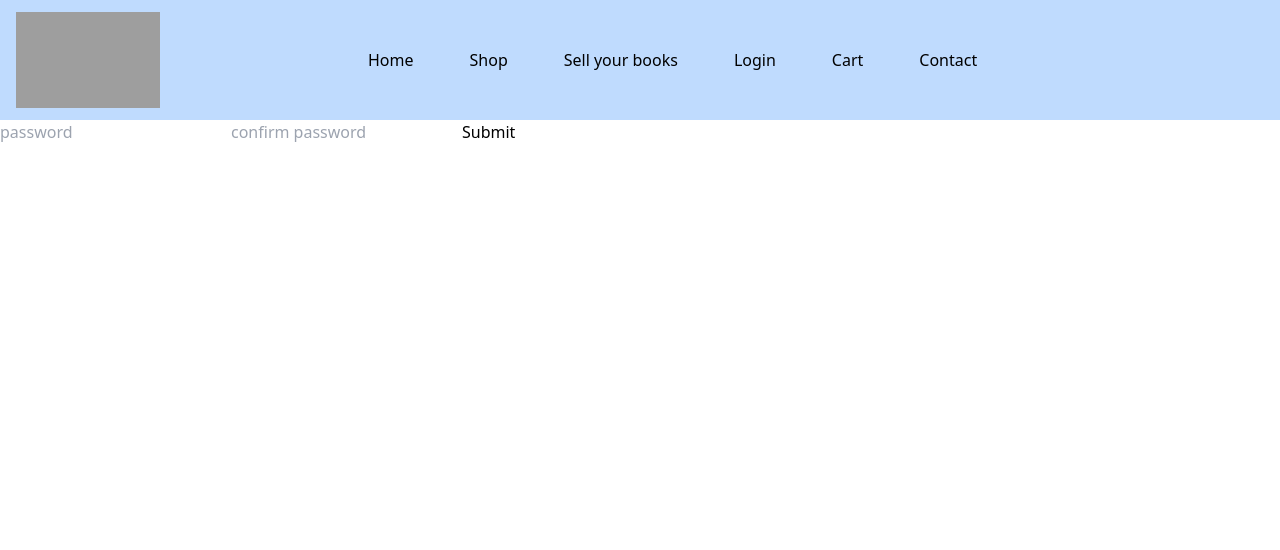
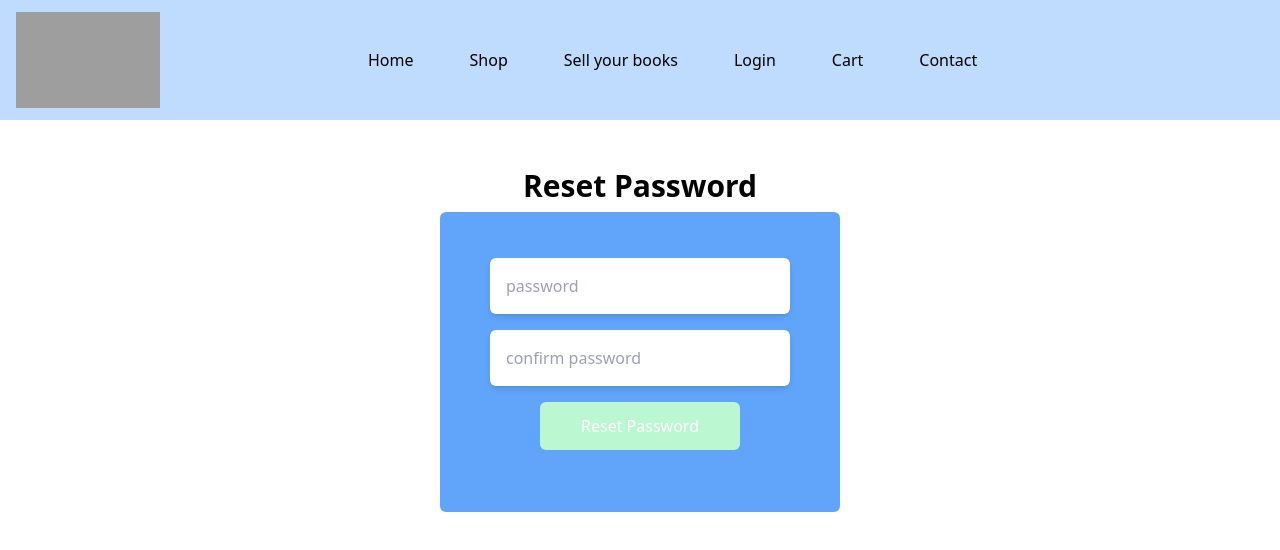
Before and after one commit to Vaibhavvv24/MERNSTACK-BOOKSTORE, a React (Vite) app in the folder frontend/: page /reset/1 in a window 1280 px wide. Shown: the top 550 px of the page. Built offline with nearby package versions, Linux system fonts and the light colour scheme; no server answers; grey boxes are pictures that could not be loaded; the HTML template or start-up script is replaced by a standard one.

Commit message:
improved styling of both reset and forgot pages

```diff
--- a/frontend/src/pages/Forgot.jsx
+++ b/frontend/src/pages/Forgot.jsx
@@ -4,8 +4,10 @@ const Forgot = () => {
   const [email, setEmail] = useState("");
   const [message, setMessage] = useState("");
   const [loading, setLoading] = useState(false);
-  const handleForgot = async () => {
+  const handleForgot = async (e) => {
+    e.preventDefault();
     console.log(email);
+    try {
       setLoading(true);
       const res = await fetch("/api/user/forgotpwd", {
         method: "POST",
@@ -20,19 +22,33 @@ const Forgot = () => {
       setLoading(false);
       setMessage(data.message);
       console.log(data);
+    } catch (error) {
+      console.log(error);
+      setLoading(false);
+      setMessage(error.message);
+    }
   };
 
   return (
-    <div>
+    <div className="flex flex-col justify-center items-center gap-10">
+      <h1 className="text-3xl mt-10">Enter your email to reset password</h1>
+      <form className="flex flex-col items-center justify-center gap-4 h-[300px] w-[400px] bg-blue-400">
         <input
           type="text"
           placeholder="Email"
           value={email}
           onChange={(e) => setEmail(e.target.value)}
+          className="p-4 border-solid rounded-md shadow-md w-3/4"
         />
-      <button onClick={handleForgot}>Submit</button>
+        <button
+          onClick={handleForgot}
+          className="p-3 bg-green-200 text-white rounded-md w-1/2"
+        >
+          Submit
+        </button>
         <h1>{loading ? "loading..." : ""}</h1>
-      <p>{message}</p>
+        <p className="text-red-500">{message}</p>
+      </form>
     </div>
   );
 };
--- a/frontend/src/pages/ResetPass.jsx
+++ b/frontend/src/pages/ResetPass.jsx
@@ -10,8 +10,13 @@ const ResetPass = () => {
   const [cpwd, setCpwd] = useState("");
   const [msg, setmsg] = useState("");
   const handleSubmit = async () => {
+    if (!pwd || !cpwd) {
+      alert("Please fill all the fields");
+      return;
+    }
     if (pwd !== cpwd) {
       alert("Passwords do not match");
+      return;
     }
     const res = await fetch(`/api/user/resetpwd/${token}`, {
       method: "POST",
@@ -27,21 +32,31 @@ const ResetPass = () => {
     console.log(data);
   };
   return (
-    <div>
+    <div className="flex flex-col justify-center items-center mt-10 ">
+      <h1 className="text-3xl my-2 font-bold">Reset Password</h1>
+      <div className="flex flex-col justify-center items-center w-[400px] h-[300px] gap-4 rounded-md bg-blue-400">
         <input
           type="password"
           placeholder="password"
           value={pwd}
           onChange={(e) => setPwd(e.target.value)}
+          className="p-4 border-solid rounded-md shadow-md w-3/4"
         />
         <input
           type="password"
           placeholder="confirm password"
           value={cpwd}
           onChange={(e) => setCpwd(e.target.value)}
+          className="p-4 border-solid rounded-md shadow-md w-3/4"
         />
-      <button onClick={handleSubmit}>Submit</button>
-      <h1>{msg}</h1>
+        <button
+          onClick={handleSubmit}
+          className="p-3 bg-green-200 text-white rounded-md w-1/2"
+        >
+          Reset Password
+        </button>
+        <h1 className="text-xl text-red-200">{msg}</h1>
+      </div>
     </div>
   );
 };
```
Also changed, not shown: 1 other file (tests, documents, lock files or other folders). Lines whose indentation alone changed are shown as unchanged.
